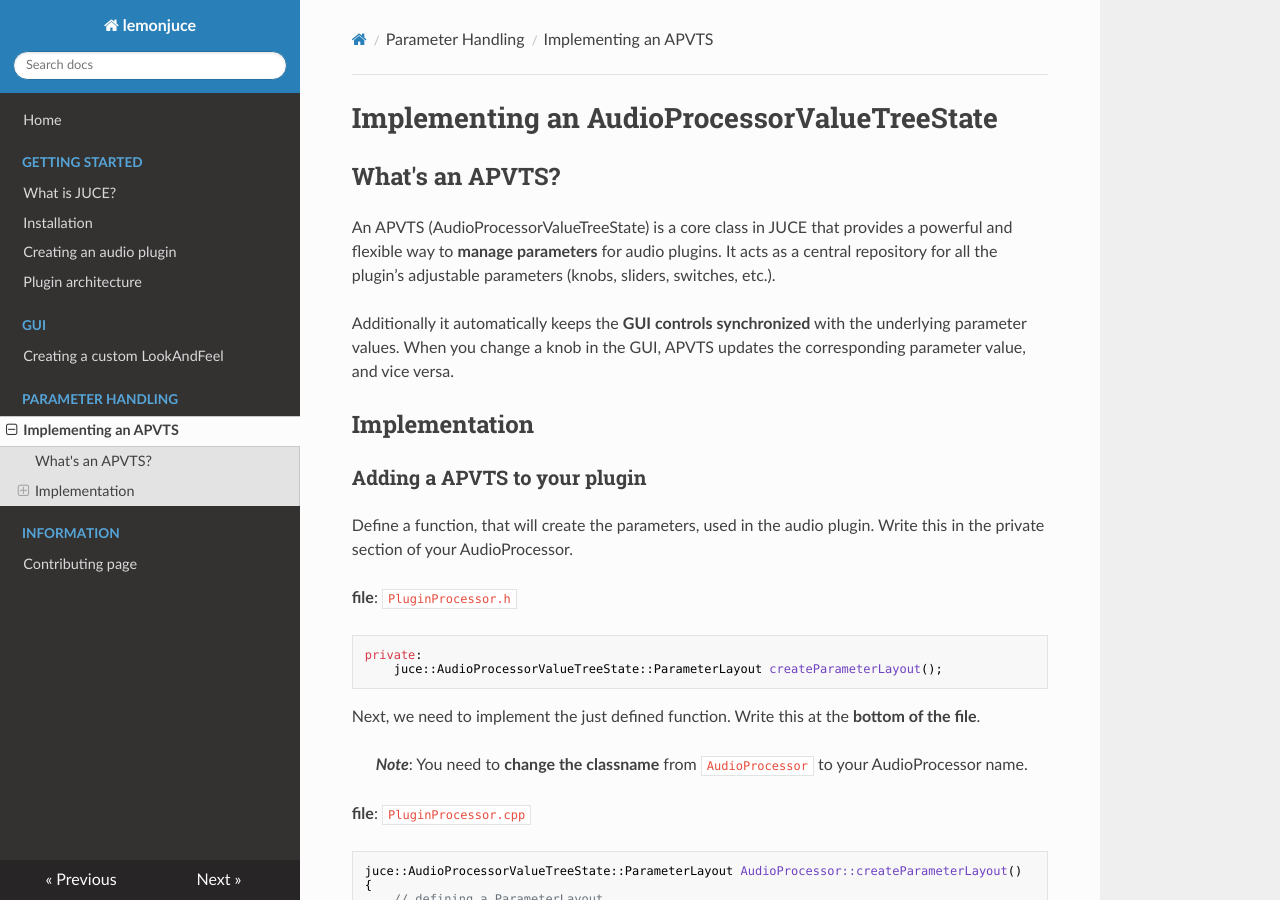
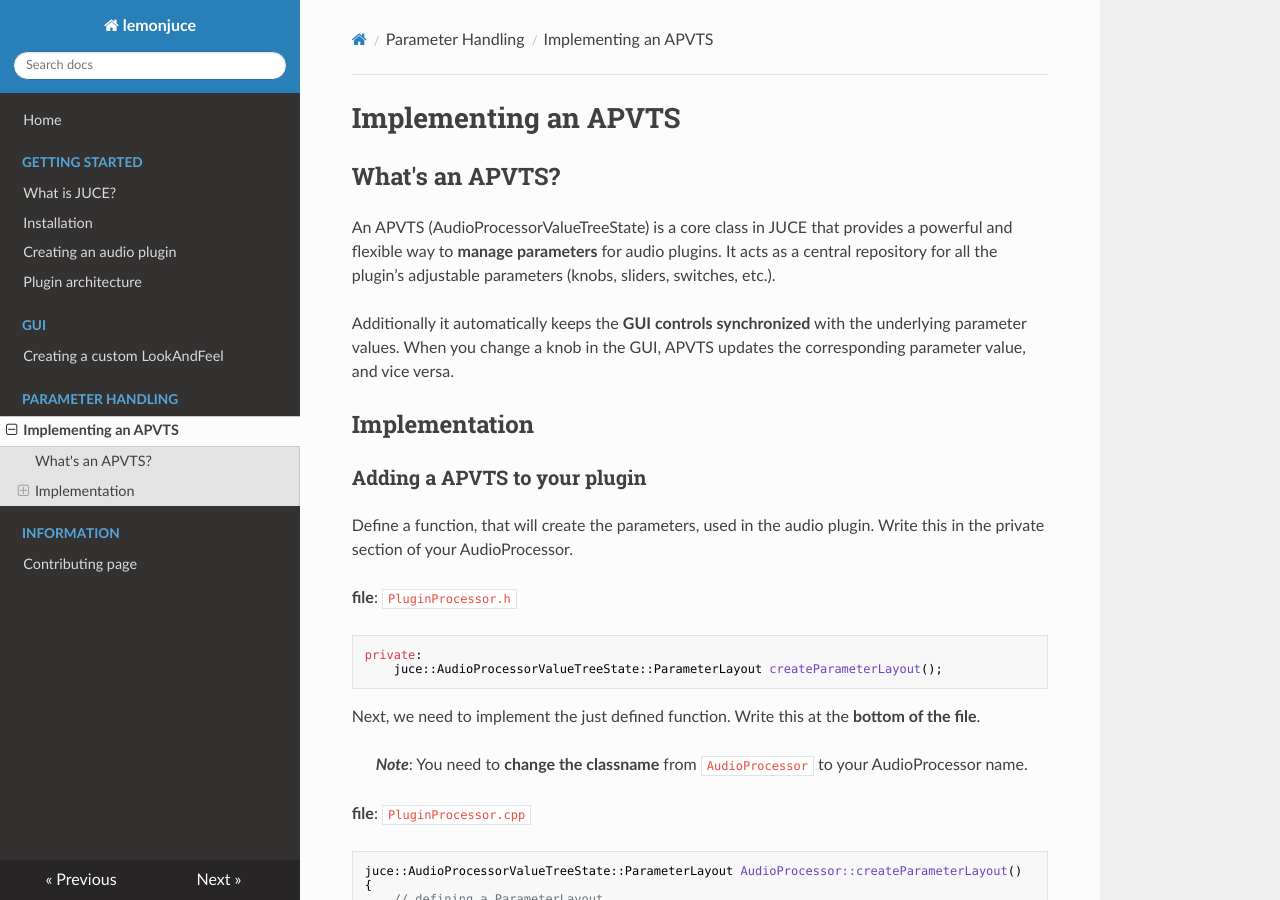
Before and after one commit to arcathrax/lemonjuce, an MkDocs documentation site: the page built from docs/parameter_handling/implementing_an_apvts.md, in a window 1280 px wide and 900 px high. Built offline with MkDocs 1.6.1, drawn with Linux system fonts in a browser that asks for light colours; nearby versions of some CDN libraries.

Commit message:
fix: rename title

```diff
--- a/docs/parameter_handling/implementing_an_apvts.md
+++ b/docs/parameter_handling/implementing_an_apvts.md
@@ -1,4 +1,4 @@
-# Implementing an AudioProcessorValueTreeState
+# Implementing an APVTS
 ## What's an APVTS?
 An APVTS (AudioProcessorValueTreeState) is a core class in JUCE that provides a powerful and flexible way to **manage parameters** for audio plugins. It acts as a central repository for all the plugin’s adjustable parameters (knobs, sliders, switches, etc.).
 
```
